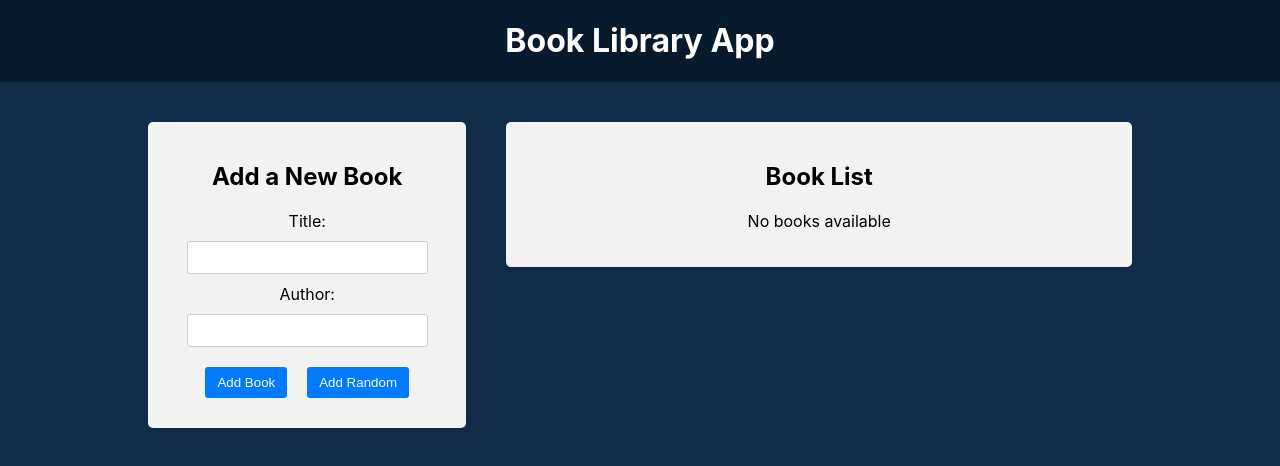
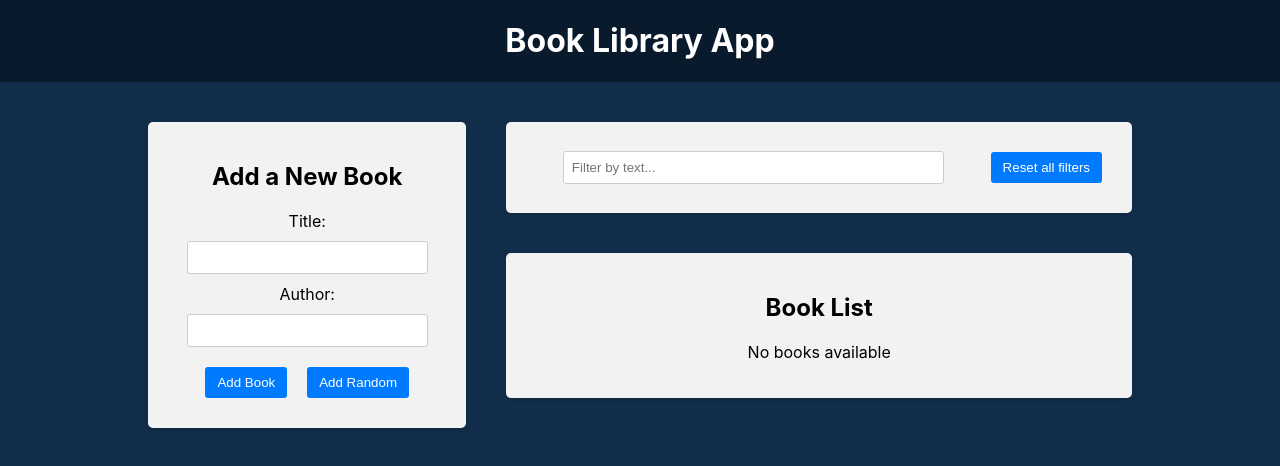
Before and after one commit to denisdudin50/30-react-redux, a React (Create React App) app in the folder frontend/: page / in a window 1280 px wide. Shown: the top 466 px of the page. Built offline with nearby package versions, Linux system fonts and the light colour scheme.

Commit message:
Filter Redux slice and filter by title

```diff
--- a/frontend/src/App.js
+++ b/frontend/src/App.js
@@ -15,7 +15,7 @@
           <BookForm />
         </div>
         <div className="app-right-column">
-          {/* <Filter /> */}
+          <Filter />
           <BookList />
         </div>
       </main>
--- a/frontend/src/components/BookList/BookList.js
+++ b/frontend/src/components/BookList/BookList.js
@@ -1,11 +1,13 @@
 import { useSelector, useDispatch } from 'react-redux';
 import { BsBookmarkStarFill, BsBookmarkStar } from 'react-icons/bs';
 
+import { selectTitleFilter } from '../../redux/slices/filterSlice';
 import { deleteBook, toggleFavorite } from '../../redux/books/actionCreators';
 import './BookList.css';
 
 const BookList = () => {
   const books = useSelector((state) => state.books);
+  const titleFilter = useSelector(selectTitleFilter);
   const dispatch = useDispatch();
 
   const handleDeleteBook = (id) => {
@@ -16,6 +18,13 @@
     dispatch(toggleFavorite(id));
   };
 
+  const filteredBooks = books.filter((book) => {
+    const matchesTitle = book.title
+      .toLowerCase()
+      .includes(titleFilter.toLowerCase());
+    return matchesTitle;
+  });
+
   return (
     <div className="app-block book-list">
       <h2>Book List</h2>
@@ -23,20 +32,18 @@
         <p>No books available</p>
       ) : (
         <ul>
-          {books.map((book, i) => (
+          {filteredBooks.map((book, i) => (
             <li key={book.id}>
               <div className="book-info">
                 {++i}.{book.title} by <strong>{book.author}</strong>
               </div>
               <div className="book-actions">
                 <span onClick={() => handleToggleFavorite(book.id)}>
-
-                {book.isFavorite ? (
-                  <BsBookmarkStarFill className="star-icon" />
-                ) : (
-                  <BsBookmarkStar className="star-icon" />
-                )}
-
+                  {book.isFavorite ? (
+                    <BsBookmarkStarFill className="star-icon" />
+                  ) : (
+                    <BsBookmarkStar className="star-icon" />
+                  )}
                 </span>
 
                 <button onClick={() => handleDeleteBook(book.id)}>
--- a/frontend/src/components/Filter/Filter.js
+++ b/frontend/src/components/Filter/Filter.js
@@ -1,9 +1,37 @@
-import './Filter.css'
+import { useDispatch, useSelector } from 'react-redux';
+
+import {
+  setTitleFilter,
+  resetFilters,
+  selectTitleFilter,
+} from '../../redux/slices/filterSlice';
+import './Filter.css';
 
 const Filter = () => {
+  const dispatch = useDispatch();
+  const titleFilter = useSelector(selectTitleFilter);
+
+  const handleTitleFilterChange = (e) => {
+    dispatch(setTitleFilter(e.target.value));
+  };
+
+  const handleResetFilters = () => {
+    dispatch(resetFilters());
+  };
+
   return (
     <div className="app-block filter">
-      <h2>Filters</h2>
+      <div className="filter-row">
+        <div className="filter-group">
+          <input
+            type="text"
+            value={titleFilter}
+            placeholder="Filter by text..."
+            onChange={handleTitleFilterChange}
+          />
+        </div>
+        <button type="button" onClick={handleResetFilters}>Reset all filters</button>
+      </div>
     </div>
   );
 };
--- /dev/null
+++ b/frontend/src/redux/slices/filterSlice.js
@@ -0,0 +1,28 @@
+import { createSlice } from '@reduxjs/toolkit';
+
+const initialState = {
+  title: '',
+};
+
+const filterSlice = createSlice({
+  name: 'filter',
+  initialState,
+  reducers: {
+    setTitleFilter: (state, action) => {
+      // You can mutate state thanks to Immer library
+      state.title = action.payload;
+
+      // You can also return new state as usually // It's a traditional way
+      // return { ...state, title: action.payload };
+    },
+    resetFilters: (state) => {
+      return initialState;
+    },
+  },
+});
+
+export const { setTitleFilter, resetFilters } = filterSlice.actions;
+
+export const selectTitleFilter = (state) => state.filter.title;
+
+export default filterSlice.reducer;
--- a/frontend/src/redux/store.js
+++ b/frontend/src/redux/store.js
@@ -1,9 +1,12 @@
 import { configureStore } from '@reduxjs/toolkit';
+
+import filterReducer from './slices/filterSlice';
 import booksReducer from './books/reducer';
 
 const store = configureStore({
   reducer: {
     books: booksReducer,
+    filter: filterReducer,
   },
 });
 
```
Also changed, not shown: 1 other file (tests, documents, lock files or other folders).
